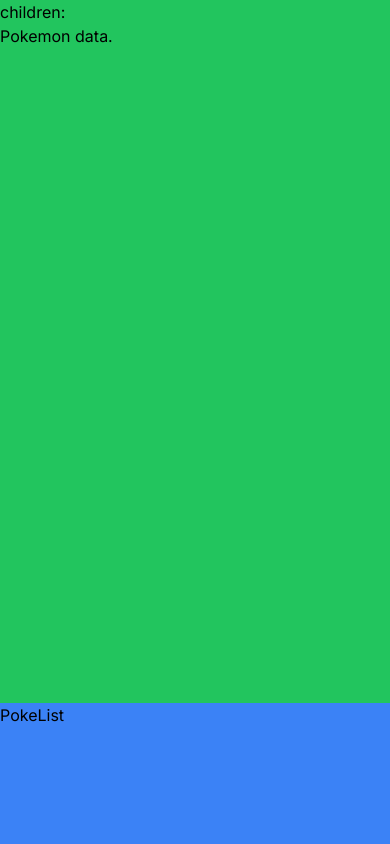
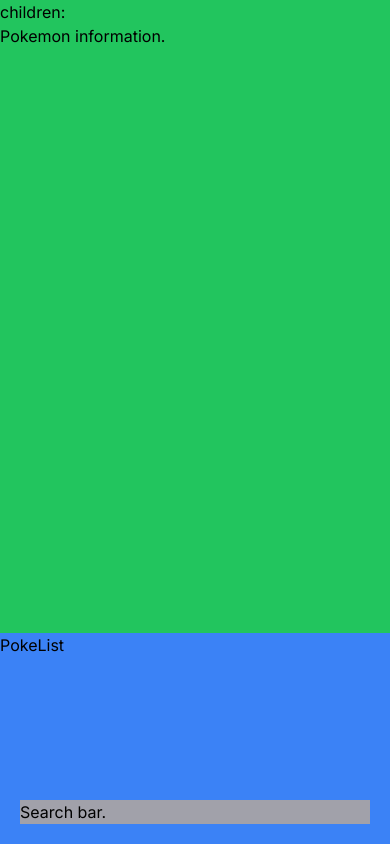
Before and after one commit to chelseadagger-fc/cdfc-pokedex, a Next.js app: page / in a window 390 px wide. Built offline with nearby package versions, Linux system fonts and the light colour scheme.

Commit message:
added search bar to pokelist component; created info component

```diff
--- a/app/layout.tsx
+++ b/app/layout.tsx
@@ -4,8 +4,8 @@ import { Inter } from 'next/font/google'
 const inter = Inter({ subsets: ['latin'] })
 
 export const metadata = {
-  title: 'Create Next App',
-  description: 'Generated by create next app',
+  title: 'The Pokedex',
+  description: 'by Daniel Aldridge',
 }
 
 export default function RootLayout({
--- a/app/page.tsx
+++ b/app/page.tsx
@@ -1,10 +1,11 @@
 import Layout from '@/components/Layout'
+import Info from '@/components/Info'
 
 export default function Home() {
   return (
     <main>
       <Layout>
-        <h1>Pokemon data.</h1>
+        <Info />
       </Layout>
     </main>
   )
--- /dev/null
+++ b/components/Info.tsx
@@ -0,0 +1,9 @@
+
+
+export default function Info() {
+    return (
+        <>
+            <h1>Pokemon information.</h1>
+        </>
+    )
+}
--- a/components/Layout.tsx
+++ b/components/Layout.tsx
@@ -8,7 +8,7 @@ export default function Layout({children}: any) {
                 <h1>children:</h1>
                 {children}
             </div>
-            <div className="bg-blue-500 h-1/6 lg:h-screen lg:w-1/3">
+            <div className="bg-blue-500 h-1/4 lg:h-screen lg:w-1/3">
                 <PokeList />
             </div>
 
--- a/components/PokeList.tsx
+++ b/components/PokeList.tsx
@@ -1,9 +1,14 @@
-
+import Search from './Search'
 
 export default function PokeList() {
     return (
-        <div>
-            <h1>PokeList</h1>
+        <div className="flex flex-col-reverse h-full lg:h-screen lg:flex-col lg:justify-start">
+            <div className="bg-zinc-400 m-5 ">
+                <Search />
+            </div>
+            <div className="h-full">
+                <h1>PokeList</h1>
+            </div>
         </div>
     )
 }
--- /dev/null
+++ b/components/Search.tsx
@@ -0,0 +1,10 @@
+
+
+
+export default function Search() {
+    return(
+        <>
+            <h1>Search bar.</h1>
+        </>
+    )
+}
```
